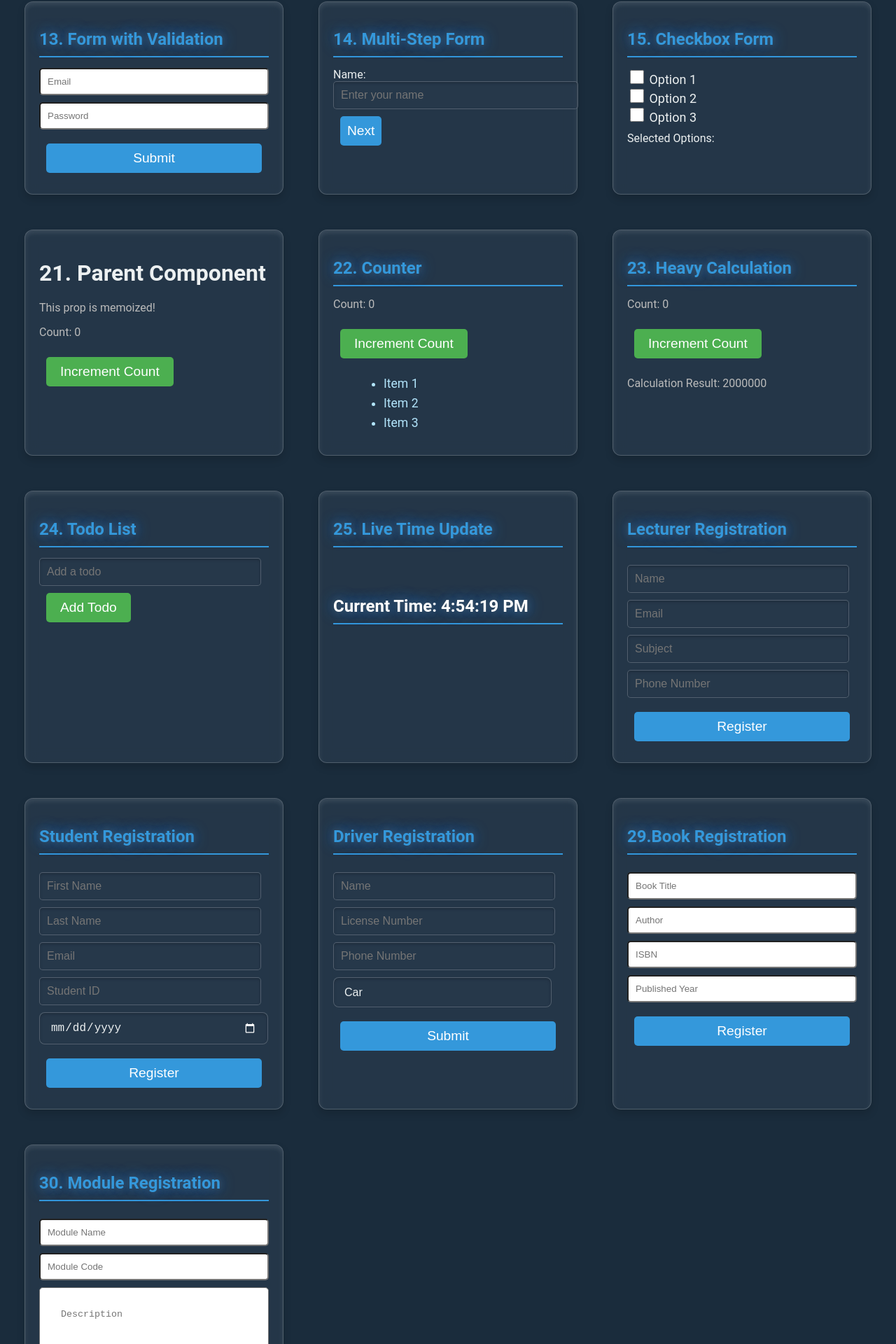
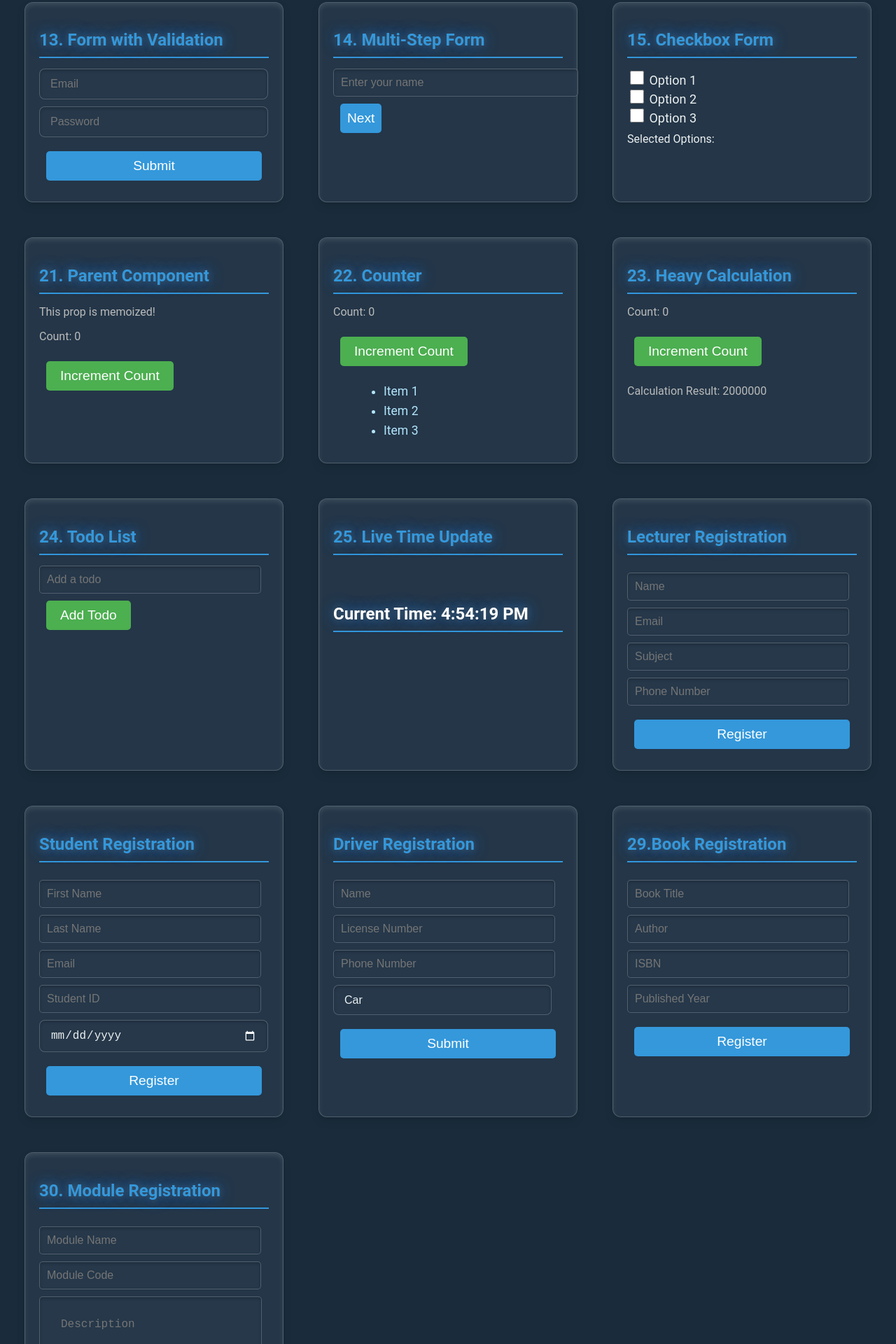
Before and after one commit to hirwacedric123/assignment3_for_react, a React (Vite) app in the folder my-react-app/: page / in a window 1280 px wide. Shown: the part 1613-3533 px from the top of the page at 70% size. Built offline with nearby package versions, Linux system fonts and the light colour scheme.

Commit message:
changing styles for other remaining fields

```diff
--- a/my-react-app/src/components/13.FormWithValidation.jsx
+++ b/my-react-app/src/components/13.FormWithValidation.jsx
@@ -29,17 +29,19 @@ function FormWithValidation() {
                 placeholder="Email"
                 value={email}
                 onChange={(e) => setEmail(e.target.value)}
-                    style={{ padding: '10px', borderRadius: '5px' }}
                 required
+                className="input-field"
             />
+
             <input
                 type="password"
                 placeholder="Password"
                 value={password}
+                onChange={(e) => setPassword(e.target.value)}
                 required
-                    onChange={(e) => setPassword(e.target.value)}
-                    style={{ padding: '10px', borderRadius: '5px' }}
+                className="input-field"
             />
+
                 {error && <p style={{ color: 'red' }}>{error}</p>}
                 <button
                     type="submit"
--- a/my-react-app/src/components/14.MultiStepForm.jsx
+++ b/my-react-app/src/components/14.MultiStepForm.jsx
@@ -15,7 +15,6 @@ function MultiStepForm() {
             <h2>14. Multi-Step Form</h2>
             {step === 1 && (
                 <div>
-                    <label>Name:</label>
                     <input
                         type="text"
                         name="name"
@@ -31,7 +30,6 @@ function MultiStepForm() {
             )}
             {step === 2 && (
                 <div>
-                    <label>Address:</label>
                     <input
                         type="text"
                         name="address"
@@ -50,7 +48,6 @@ function MultiStepForm() {
             )}
             {step === 3 && (
                 <div>
-                    <label>Payment Info:</label>
                     <input
                         type="text"
                         name="payment"
--- a/my-react-app/src/components/21.ParentWithMemo.jsx
+++ b/my-react-app/src/components/21.ParentWithMemo.jsx
@@ -10,7 +10,7 @@ function ParentWithMemo() {
 
     return (
         <div className="component-card">
-            <h1>21. Parent Component</h1>
+            <h2>21. Parent Component</h2>
             <ChildComponent message="This prop is memoized!" />
             <p>Count: {count}</p>
             <button onClick={() => setCount(count + 1)}>Increment Count</button>
--- a/my-react-app/src/components/29.BookRegistrationForm.jsx
+++ b/my-react-app/src/components/29.BookRegistrationForm.jsx
@@ -27,10 +27,10 @@ function BookRegistrationForm() {
     return (
         <div className="component-card">        <form onSubmit={handleSubmit} style={{ display: 'flex', flexDirection: 'column', gap: '10px' }}>
         <h2>29.Book Registration</h2>
-        <input required name="title" placeholder="Book Title" value={formData.title} onChange={handleChange} style={{ padding: '10px', borderRadius: '5px' }}/>
-        <input required name="author" placeholder="Author" value={formData.author} onChange={handleChange} style={{ padding: '10px', borderRadius: '5px' }} />
-        <input required name="isbn" placeholder="ISBN" value={formData.isbn} onChange={handleChange} style={{ padding: '10px', borderRadius: '5px' }} />
-        <input required name="year" placeholder="Published Year" value={formData.year} onChange={handleChange} style={{ padding: '10px', borderRadius: '5px' }} />
+        <input  type='text' required name="title" placeholder="Book Title" value={formData.title} onChange={handleChange} style={{ padding: '10px', borderRadius: '5px' }}/>
+        <input  type='text' required name="author" placeholder="Author" value={formData.author} onChange={handleChange} style={{ padding: '10px', borderRadius: '5px' }} />
+        <input  type='text' required name="isbn" placeholder="ISBN" value={formData.isbn} onChange={handleChange} style={{ padding: '10px', borderRadius: '5px' }} />
+        <input  type='text' required name="year" placeholder="Published Year" value={formData.year} onChange={handleChange} style={{ padding: '10px', borderRadius: '5px' }} />
         {errors.year && <p style={{color:'red'}}>{errors.year}</p>}
         <button
                 type="submit"
--- a/my-react-app/src/components/30.ModuleRegistrationForm.jsx
+++ b/my-react-app/src/components/30.ModuleRegistrationForm.jsx
@@ -28,10 +28,10 @@ function ModuleRegistrationForm() {
         <div className="component-card">
           <form onSubmit={handleSubmit} style={{ display: 'flex', flexDirection: 'column', gap: '10px' }}>
             <h2>30. Module Registration</h2>
-            <input required name="name" placeholder="Module Name" value={formData.name} onChange={handleChange} style={{ padding: '10px', borderRadius: '5px' }} />
-            <input required name="code" placeholder="Module Code" value={formData.code} onChange={handleChange} style={{ padding: '10px', borderRadius: '5px' }} />
+            <input  type='text' required name="name" placeholder="Module Name" value={formData.name} onChange={handleChange} style={{ padding: '10px', borderRadius: '5px' }} />
+            <input  type='text' required name="code" placeholder="Module Code" value={formData.code} onChange={handleChange} style={{ padding: '10px', borderRadius: '5px' }} />
             <textarea required name="description" placeholder="Description" value={formData.description} onChange={handleChange} style={{ padding: '30px', borderRadius: '5px' }}> </textarea>
-            <input required name="credits" placeholder="Credits" value={formData.credits} onChange={handleChange} style={{ padding: '10px', borderRadius: '5px' }} />
+            <input  type='text' required name="credits" placeholder="Credits" value={formData.credits} onChange={handleChange} style={{ padding: '10px', borderRadius: '5px' }} />
             {errors.credits && <p style={{color:'red'}}> {errors.credits}</p>}
             <button
                     type="submit"
--- a/my-react-app/src/components/styles/ComponentCard.css
+++ b/my-react-app/src/components/styles/ComponentCard.css
@@ -125,3 +125,50 @@ input[type="date"]::-webkit-calendar-picker-indicator {
     filter: invert(1); /* Invert color for better visibility */
     cursor: pointer; /* Change cursor for interactivity */
 }
+textarea {
+    padding: 15px; /* Comfortable padding for readability */
+    border-radius: 8px; /* Rounded corners */
+    border: 1px solid rgba(255, 255, 255, 0.2); /* Subtle border */
+    background-color: rgba(44, 62, 80, 0.4); /* Semi-transparent background */
+    color: #ecf0f1; /* Text color */
+    font-size: 16px; /* Legible font size */
+    width: 78%; /* Responsive width */
+    height: 150px; /* Set a default height for the textarea */
+    box-shadow: inset 0 2px 4px rgba(0, 0, 0, 0.2); /* Inset shadow for depth */
+    resize: vertical; /* Allow resizing vertically */
+    outline: none; /* Remove default outline */
+    transition: all 0.3s ease; /* Smooth interactions */
+}
+
+textarea:focus {
+    border: 1px solid rgba(255, 255, 255, 0.6); /* Highlight border on focus */
+    background-color: rgba(44, 62, 80, 0.6); /* Slightly brighter background on focus */
+}
+
+textarea:hover {
+    background-color: rgba(44, 62, 80, 0.5); /* Slightly dimmer background on hover */
+}
+input[type="email"],
+input[type="password"] {
+    padding: 12px 15px; /* Comfortable padding */
+    border-radius: 8px; /* Rounded corners */
+    border: 1px solid rgba(255, 255, 255, 0.2); /* Subtle border */
+    background-color: rgba(44, 62, 80, 0.4); /* Semi-transparent background */
+    color: #ecf0f1; /* Text color */
+    font-size: 16px; /* Legible font size */
+    outline: none; /* Remove default focus outline */
+    width: 90%; /* Make it responsive */
+    box-shadow: inset 0 2px 4px rgba(0, 0, 0, 0.2); /* Inset shadow for depth */
+    transition: all 0.3s ease; /* Smooth interactions */
+}
+
+input[type="email"]:focus,
+input[type="password"]:focus {
+    border: 1px solid rgba(255, 255, 255, 0.6); /* Highlight border on focus */
+    background-color: rgba(44, 62, 80, 0.6); /* Slightly brighter background on focus */
+}
+
+input[type="email"]:hover,
+input[type="password"]:hover {
+    background-color: rgba(44, 62, 80, 0.5); /* Slightly dimmer background on hover */
+}
```
Lines whose indentation alone changed are shown as unchanged.
